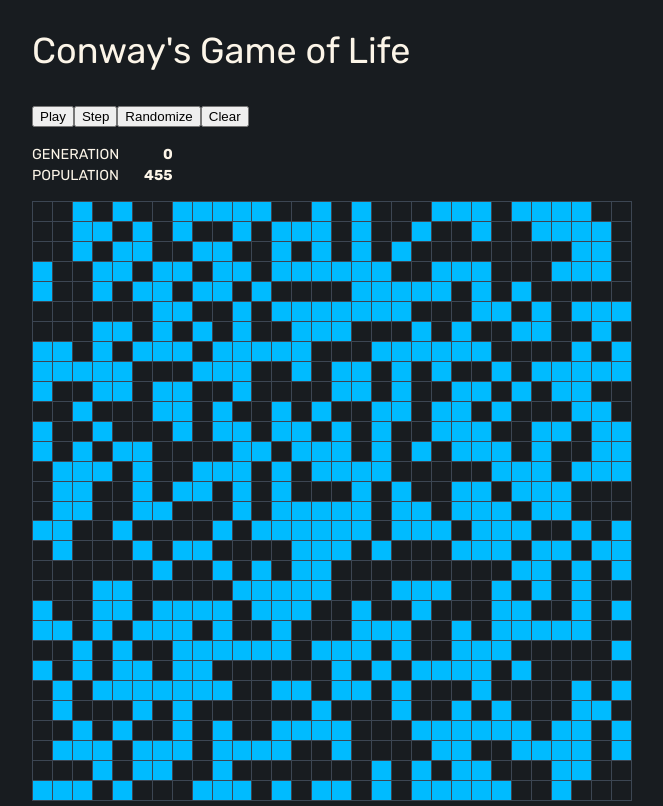
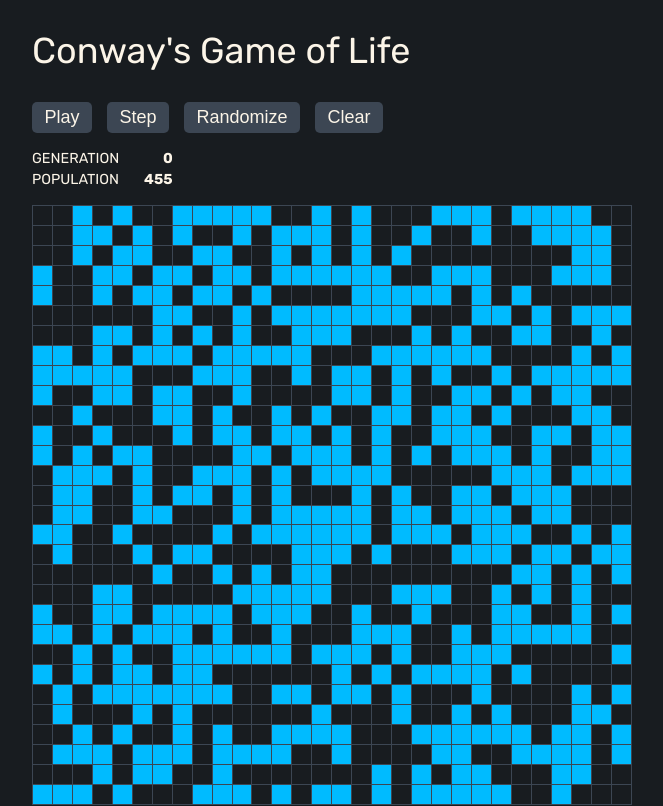
Before and after one commit to murbar/conways, a React (Create React App) app: page / in a window 1280 px wide. Shown: the top 806 px of the page, without its empty margins (8-671 px from the left). Built offline with nearby package versions, Linux system fonts and the light colour scheme.

Commit message:
Style buttons

```diff
--- a/src/App.js
+++ b/src/App.js
@@ -81,6 +81,24 @@ const Stats = styled.p`
   }
 `;
 
+const Button = styled.button`
+  margin-right: 1.5rem;
+  padding: 0.5rem 1.25rem;
+  background: ${p => p.theme.colors.blueGrey};
+  color: ${p => p.theme.colors.cream};
+  font-size: 1em;
+  border: none;
+  border-radius: 0.5rem;
+  &:hover {
+    cursor: pointer;
+    background: ${p => p.theme.colors.blue};
+    color: ${p => p.theme.colors.blueBlack};
+  }
+  &:focus {
+    outline: none;
+  }
+`;
+
 function App() {
   const [config, setConfig] = useState({
     gridSize: 30,
@@ -134,11 +152,11 @@ function App() {
         <h1>Conway's Game of Life</h1>
       </header>
 
-      {isPaused && <button onClick={play}>Play</button>}
-      {isPaused && <button onClick={step}>Step</button>}
-      {!isPaused && <button onClick={pause}>Pause</button>}
-      {isPaused && <button onClick={randomize}>Randomize</button>}
-      {isPaused && <button onClick={reset}>Clear</button>}
+      {isPaused && <Button onClick={play}>Play</Button>}
+      {isPaused && <Button onClick={step}>Step</Button>}
+      {!isPaused && <Button onClick={pause}>Pause</Button>}
+      {isPaused && <Button onClick={randomize}>Randomize</Button>}
+      {isPaused && <Button onClick={reset}>Clear</Button>}
 
       <Stats>
         Generation <span>{genCount}</span>
```
